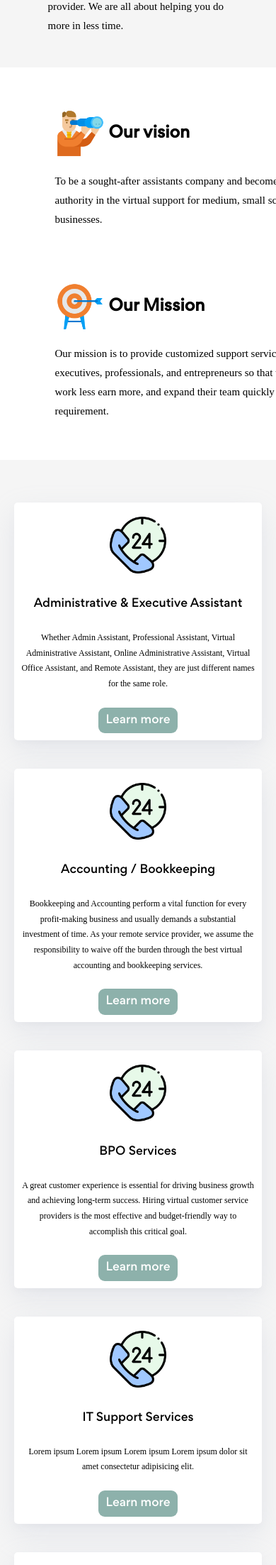
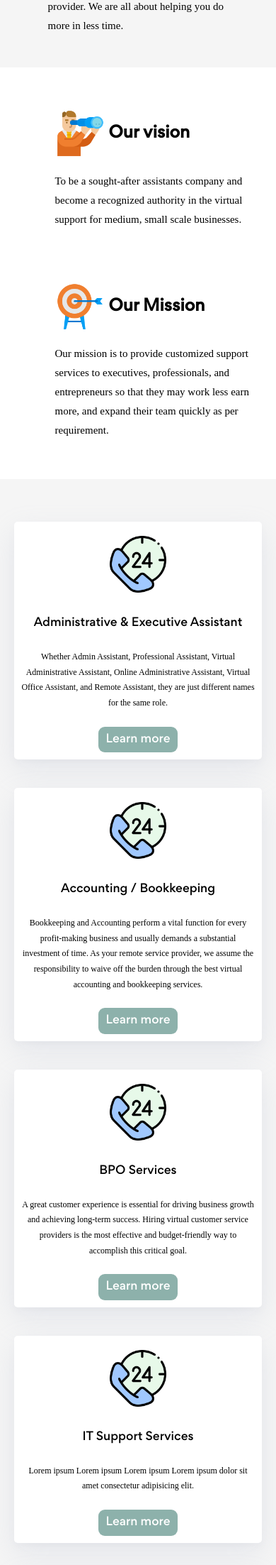
Before and after one commit to BhomBogdan/UpTurnSolution, a Jekyll site: the page built from index.html, in a window 390 px wide. Shown: the part 782-2987 px from the top of the page at 71% size. Built offline with Jekyll 4.4.1, drawn with Linux system fonts in a browser that asks for light colours.

Commit message:
third commit3

```diff
--- a/_sass/LandingPage/missionandvission.scss
+++ b/_sass/LandingPage/missionandvission.scss
@@ -49,5 +49,8 @@ padding: 20px;
         flex-direction: column;
         flex-direction: column-reverse;
     }
+    .Mission , .Vision {
+        width: 100%;
+    }
 
 }
```
